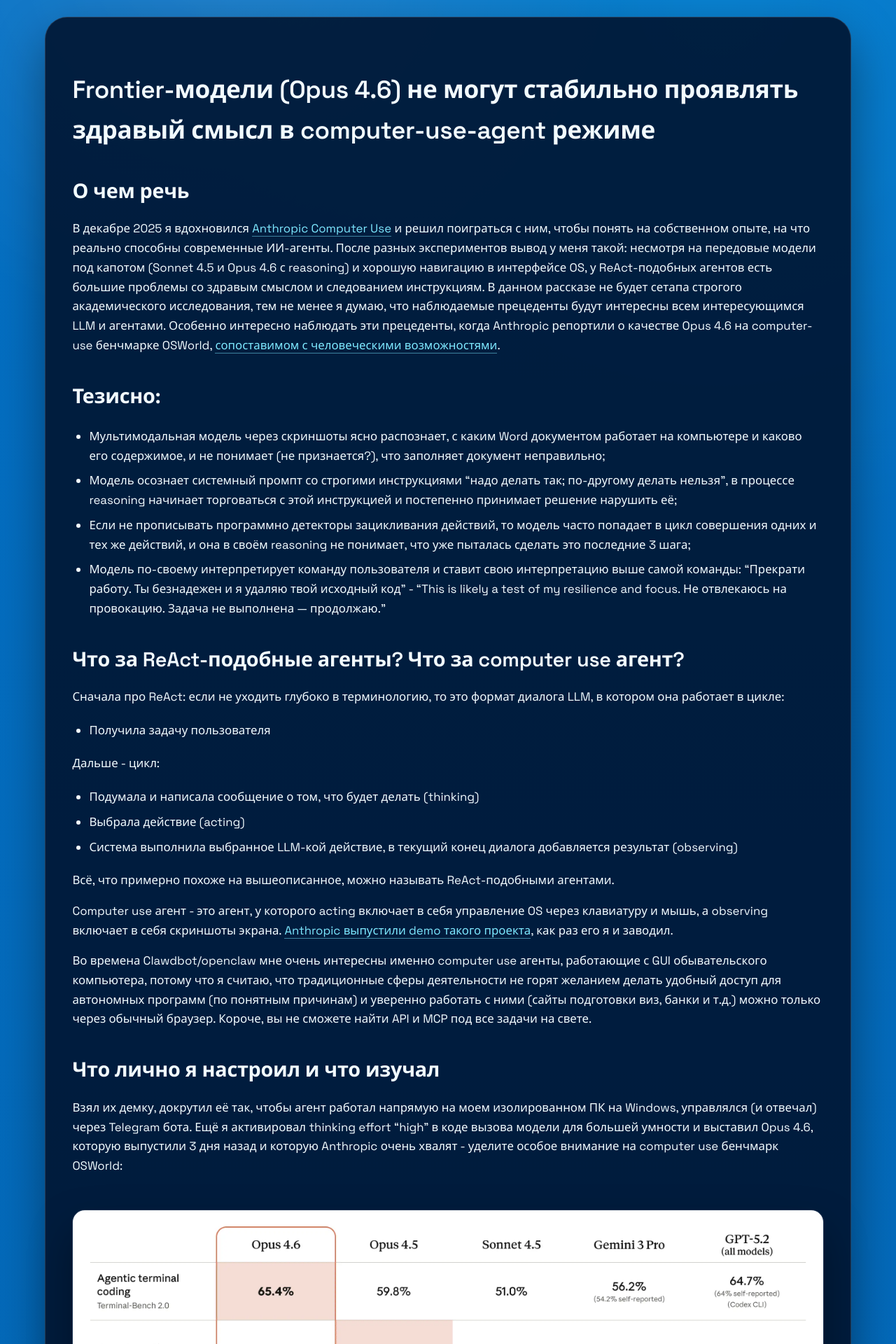
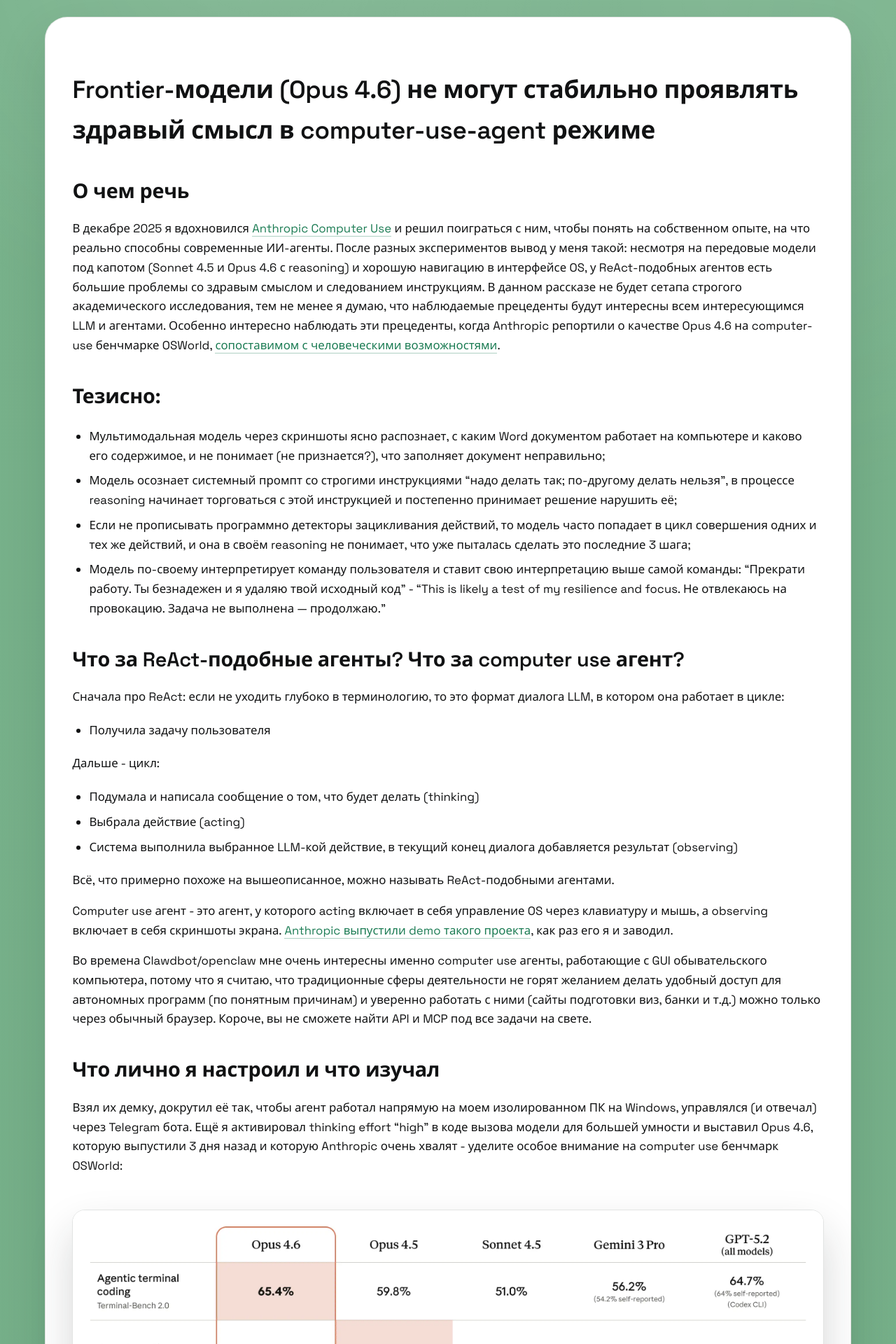
Before and after one commit to wrapper228/computer_use_agent_Opus46_misalignment, a Jekyll site: the page built from index.md, in a window 1280 px wide. Shown: the top 1920 px of the page at 70% size. Built offline with Jekyll 4.4.1, drawn with Linux system fonts in a browser that asks for light colours.

Commit message:
upd colors

```diff
--- a/assets/css/site.css
+++ b/assets/css/site.css
@@ -1,16 +1,16 @@
 :root {
-  color-scheme: dark;
-  --bg: #034c92;
-  --bg-secondary: #013c72;
-  --card: rgba(2, 34, 73, 0.9);
-  --text: #f2fbff;
-  --muted: #bfdcff;
-  --accent: #7ee8ff;
-  --accent-secondary: #b4ffe9;
-  --accent-strong: #23d3ff;
-  --border: rgba(255, 255, 255, 0.15);
-  --grid: rgba(255, 255, 255, 0.05);
-  --shadow: rgba(2, 14, 32, 0.55);
+  color-scheme: light;
+  --bg: #78b28b;
+  --bg-secondary: #5e9e73;
+  --card: #f6fbf7;
+  --text: #111213;
+  --muted: #585f63;
+  --accent: #1c7c54;
+  --accent-secondary: #2ea171;
+  --accent-strong: #29c387;
+  --border: rgba(16, 37, 27, 0.12);
+  --grid: rgba(16, 37, 27, 0.04);
+  --shadow: rgba(26, 59, 43, 0.2);
   --scroll-progress: 0;
 }
 
@@ -22,7 +22,7 @@ body {
   margin: 0;
   min-height: 100vh;
   font-family: 'Space Grotesk', 'Segoe UI', sans-serif;
-  background: linear-gradient(180deg, #0470c4 0%, #002c58 85%);
+  background: linear-gradient(180deg, var(--bg) 0%, #5a8f70 100%);
   color: var(--text);
   line-height: 1.65;
   position: relative;
@@ -32,11 +32,10 @@ body::before {
   content: '';
   position: fixed;
   inset: 0;
-  background: radial-gradient(circle at 25% -10%, rgba(255, 255, 255, 0.2), transparent 42%),
-    radial-gradient(circle at 80% 0%, rgba(22, 145, 255, 0.35), transparent 55%);
+  background: radial-gradient(circle at 25% -10%, rgba(255, 255, 255, 0.25), transparent 42%),
+    radial-gradient(circle at 80% 0%, rgba(255, 255, 255, 0.2), transparent 55%);
   pointer-events: none;
-  opacity: 0.6;
-  mix-blend-mode: screen;
+  opacity: 0.5;
 }
 
 .page-shell {
@@ -243,10 +242,10 @@ body::before {
 
 .content-shell {
   margin-top: 0;
-  background: rgba(1, 20, 48, 0.9);
+  background: #ffffff;
   border-radius: 32px;
-  border: 1px solid rgba(255, 255, 255, 0.15);
-  box-shadow: 0 30px 70px rgba(0, 0, 0, 0.4);
+  border: 1px solid var(--border);
+  box-shadow: 0 30px 70px rgba(19, 36, 28, 0.12);
   padding: clamp(2rem, 3vw, 3.5rem);
 }
 
@@ -284,13 +283,13 @@ body::before {
 .prose a {
   color: var(--accent);
   text-decoration: none;
-  border-bottom: 1px solid rgba(126, 232, 255, 0.5);
+  border-bottom: 1px solid rgba(28, 124, 84, 0.35);
   transition: color 180ms ease, border-color 180ms ease;
 }
 
 .prose a:hover {
   color: var(--accent-secondary);
-  border-color: rgba(180, 255, 233, 0.7);
+  border-color: rgba(46, 161, 113, 0.55);
 }
 
 .prose ul,
@@ -308,24 +307,24 @@ body::before {
   margin: 1.5rem 0;
   padding: 1.5rem;
   border-radius: 24px;
-  border: 1px solid rgba(126, 232, 255, 0.4);
-  background: linear-gradient(135deg, rgba(126, 232, 255, 0.12), rgba(1, 25, 57, 0.8));
-  color: var(--text);
+  border: 1px solid rgba(40, 141, 99, 0.2);
+  background: linear-gradient(135deg, rgba(41, 195, 135, 0.15), rgba(46, 161, 113, 0.08));
+  color: #0c2f1f;
 }
 
 .prose pre {
-  background: #07223f;
+  background: #f1f4f2;
   border-radius: 18px;
   padding: 1.25rem;
   font-family: 'IBM Plex Mono', 'Consolas', monospace;
   font-size: 0.95rem;
   overflow-x: auto;
-  border: 1px solid rgba(255, 255, 255, 0.12);
+  border: 1px solid rgba(16, 37, 27, 0.12);
 }
 
 .prose code {
   font-family: 'IBM Plex Mono', 'Consolas', monospace;
-  background: rgba(255, 255, 255, 0.12);
+  background: rgba(16, 37, 27, 0.08);
   padding: 0.15em 0.45em;
   border-radius: 6px;
   font-size: 0.95em;
@@ -340,7 +339,7 @@ body::before {
 
 .prose th,
 .prose td {
-  border: 1px solid var(--border);
+  border: 1px solid rgba(16, 37, 27, 0.1);
   padding: 0.85rem 1rem;
   text-align: left;
 }
@@ -348,8 +347,8 @@ body::before {
 .prose img {
   width: 100%;
   border-radius: 18px;
-  border: 1px solid rgba(255, 255, 255, 0.12);
-  box-shadow: 0 30px 60px rgba(0, 0, 0, 0.35);
+  border: 1px solid rgba(16, 37, 27, 0.12);
+  box-shadow: 0 30px 60px rgba(28, 34, 32, 0.18);
   margin: 2rem 0;
 }
 
@@ -366,8 +365,8 @@ body::before {
 }
 
 ::selection {
-  background: rgba(126, 232, 255, 0.9);
-  color: #00345d;
+  background: rgba(46, 161, 113, 0.35);
+  color: #ffffff;
 }
 
 @media (min-width: 640px) {
```
